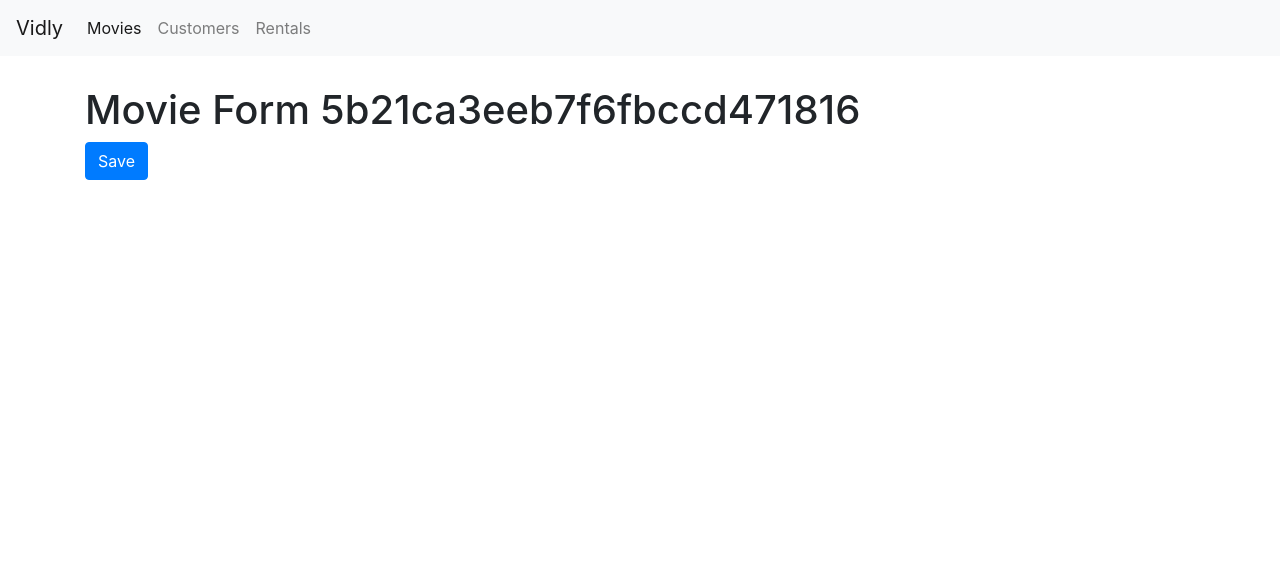
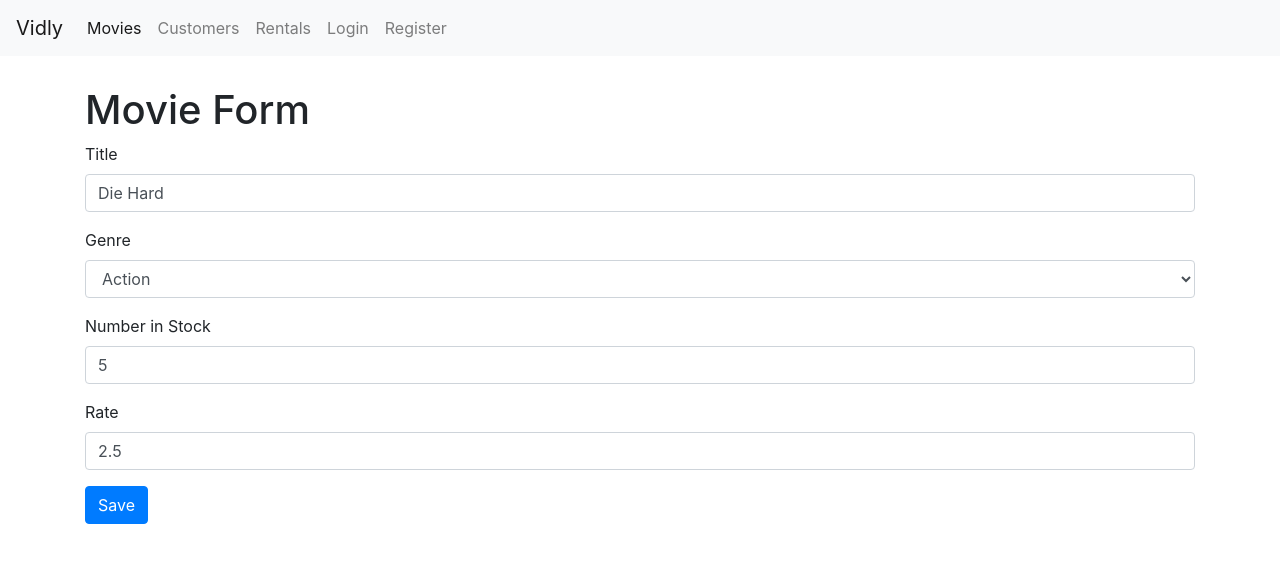
Before and after one commit to BFX09/BFX-Movie-Rental-Service, a React (Create React App) app: page /movies/5b21ca3eeb7f6fbccd471816 in a window 1280 px wide. Shown: the top 562 px of the page. Built offline with nearby package versions, Linux system fonts and the light colour scheme.

Commit message:
Building Forms.

```diff
--- a/package.json
+++ b/package.json
@@ -8,12 +8,13 @@
     "@testing-library/user-event": "^13.5.0",
     "bootstrap": "^4.1.1",
     "font-awesome": "^4.7.0",
+    "joi-browser": "13.4",
     "lodash": "^4.17.10",
     "prop-types": "^15.8.1",
     "query-string": "^7.1.1",
     "react": "^18.0.0",
     "react-dom": "^18.0.0",
-    "react-router-dom": "^4.3.1",
+    "react-router-dom": "^5.1.0",
     "react-scripts": "5.0.0",
     "web-vitals": "^2.1.4"
   },
--- a/src/App.js
+++ b/src/App.js
@@ -6,6 +6,8 @@
 import Rentals from "./components/Rentals";
 import NotFound from "./components/notFound";
 import NavBar from "./components/navBar";
+import LoginForm from "./components/loginForm";
+import RegisterForm from './components/registerForm';
 import "./App.css";
 
 class App extends Component {
@@ -15,6 +17,8 @@
         <NavBar />
         <main className="container">
           <Switch>
+            <Route path="/register" component={RegisterForm} />
+            <Route path="/login" component={LoginForm} />
             <Route path="/movies/:id" component={MovieForm} />
             <Route path="/movies" component={Movies}></Route>
             <Route path="/customers" component={Customers}></Route>
--- /dev/null
+++ b/src/components/common/form.jsx
@@ -0,0 +1,90 @@
+import React, { Component } from "react";
+import Joi from "joi-browser";
+import Input from "./input";
+import Select from "./select";
+
+class Form extends Component {
+  state = {
+    data: {},
+    errors: {}
+  };
+
+  validate = () => {
+    const options = { abortEarly: false };
+    const { error } = Joi.validate(this.state.data, this.schema, options);
+    if (!error) return null;
+
+    const errors = {};
+    for (let item of error.details) errors[item.path[0]] = item.message;
+    return errors;
+  };
+
+  validateProperty = ({ name, value }) => {
+    const obj = { [name]: value };
+    const schema = { [name]: this.schema[name] };
+    const { error } = Joi.validate(obj, schema);
+    return error ? error.details[0].message : null;
+  };
+
+  handleSubmit = e => {
+    e.preventDefault();
+
+    const errors = this.validate();
+    this.setState({ errors: errors || {} });
+    if (errors) return;
+
+    this.doSubmit();
+  };
+
+  handleChange = ({ currentTarget: input }) => {
+    const errors = { ...this.state.errors };
+    const errorMessage = this.validateProperty(input);
+    if (errorMessage) errors[input.name] = errorMessage;
+    else delete errors[input.name];
+
+    const data = { ...this.state.data };
+    data[input.name] = input.value;
+
+    this.setState({ data, errors });
+  };
+
+  renderButton(label) {
+    return (
+      <button disabled={this.validate()} className="btn btn-primary">
+        {label}
+      </button>
+    );
+  }
+
+  renderSelect(name, label, options) {
+    const { data, errors } = this.state;
+
+    return (
+      <Select
+        name={name}
+        value={data[name]}
+        label={label}
+        options={options}
+        onChange={this.handleChange}
+        error={errors[name]}
+      />
+    );
+  }
+
+  renderInput(name, label, type = "text") {
+    const { data, errors } = this.state;
+
+    return (
+      <Input
+        type={type}
+        name={name}
+        value={data[name]}
+        label={label}
+        onChange={this.handleChange}
+        error={errors[name]}
+      />
+    );
+  }
+}
+
+export default Form;
--- /dev/null
+++ b/src/components/common/input.jsx
@@ -0,0 +1,13 @@
+import React from "react";
+
+const Input = ({ name, label, error, ...rest }) => {
+  return (
+    <div className="form-group">
+      <label htmlFor={name}>{label}</label>
+      <input {...rest} name={name} id={name} className="form-control" />
+      {error && <div className="alert alert-danger">{error}</div>}
+    </div>
+  );
+};
+
+export default Input;
--- /dev/null
+++ b/src/components/common/select.jsx
@@ -0,0 +1,20 @@
+import React from "react";
+
+const Select = ({ name, label, options, error, ...rest }) => {
+  return (
+    <div className="form-group">
+      <label htmlFor={name}>{label}</label>
+      <select name={name} id={name} {...rest} className="form-control">
+        <option value="" />
+        {options.map(option => (
+          <option key={option._id} value={option._id}>
+            {option.name}
+          </option>
+        ))}
+      </select>
+      {error && <div className="alert alert-danger">{error}</div>}
+    </div>
+  );
+};
+
+export default Select;
--- /dev/null
+++ b/src/components/loginForm.jsx
@@ -0,0 +1,35 @@
+import React from "react";
+import Joi from "joi-browser";
+import Form from "./common/form";
+
+class LoginForm extends Form {
+  state = {
+    data: { username: "", password: "" },
+    errors: {},
+  };
+
+  schema = {
+    username: Joi.string().required().label("Username"),
+    password: Joi.string().required().label("Password"),
+  };
+
+  doSubmit = () => {
+    // Call the server
+    console.log("Submitted");
+  };
+
+  render() {
+    return (
+      <div>
+        <h1>Login</h1>
+        <form onSubmit={this.handleSubmit}>
+          {this.renderInput("username", "Username")}
+          {this.renderInput("password", "Password", "password")}
+          {this.renderButton("Login")}
+        </form>
+      </div>
+    );
+  }
+}
+
+export default LoginForm;
--- a/src/components/movieForm.jsx
+++ b/src/components/movieForm.jsx
@@ -1,17 +1,84 @@
 import React from "react";
+import Joi from "joi-browser";
+import Form from "./common/form";
+import { getMovie, saveMovie } from "../services/fakeMovieService";
+import { getGenres } from "../services/fakeGenreService";
 
-const MovieForm = ({ match, history }) => {
-  return (
-    <div>
-      <h1>Movie Form {match.params.id} </h1>
-      <button
-        onClick={() => history.push("/movies")}
-        className="btn btn-primary"
-      >
-        Save
-      </button>
-    </div>
-  );
-};
+class MovieForm extends Form {
+  state = {
+    data: {
+      title: "",
+      genreId: "",
+      numberInStock: "",
+      dailyRentalRate: ""
+    },
+    genres: [],
+    errors: {}
+  };
+
+  schema = {
+    _id: Joi.string(),
+    title: Joi.string()
+      .required()
+      .label("Title"),
+    genreId: Joi.string()
+      .required()
+      .label("Genre"),
+    numberInStock: Joi.number()
+      .required()
+      .min(0)
+      .max(100)
+      .label("Number in Stock"),
+    dailyRentalRate: Joi.number()
+      .required()
+      .min(0)
+      .max(10)
+      .label("Daily Rental Rate")
+  };
+
+  componentDidMount() {
+    const genres = getGenres();
+    this.setState({ genres });
+
+    const movieId = this.props.match.params.id;
+    if (movieId === "new") return;
+
+    const movie = getMovie(movieId);
+    if (!movie) return this.props.history.replace("/not-found");
+
+    this.setState({ data: this.mapToViewModel(movie) });
+  }
+
+  mapToViewModel(movie) {
+    return {
+      _id: movie._id,
+      title: movie.title,
+      genreId: movie.genre._id,
+      numberInStock: movie.numberInStock,
+      dailyRentalRate: movie.dailyRentalRate
+    };
+  }
+
+  doSubmit = () => {
+    saveMovie(this.state.data);
+
+    this.props.history.push("/movies");
+  };
+
+  render() {
+    return (
+      <div>
+        <h1>Movie Form</h1>
+        <form onSubmit={this.handleSubmit}>
+          {this.renderInput("title", "Title")}
+          {this.renderSelect("genreId", "Genre", this.state.genres)}
+          {this.renderInput("numberInStock", "Number in Stock", "number")}
+          {this.renderInput("dailyRentalRate", "Rate")}
+          {this.renderButton("Save")}
+        </form>
+      </div>
+    );
+  }
+}
 
 export default MovieForm;
--- a/src/components/movies.jsx
+++ b/src/components/movies.jsx
@@ -5,6 +5,7 @@
 import ListGroup from "./common/listGroup";
 import MoviesTable from "./moviesTable";
 import { paginate } from "../utils/paginate";
+import { Link } from "react-router-dom";
 import _ from "lodash";
 
 class Movies extends Component {
@@ -86,6 +87,9 @@
           />
         </div>
         <div className="col">
+          <Link className="btn btn-primary new-btn" to="/movies/new">
+            New Movie
+          </Link>
           <p>Showing {totalCount} movies in the database.</p>
           <MoviesTable
             movies={movies}
--- a/src/components/navBar.jsx
+++ b/src/components/navBar.jsx
@@ -35,6 +35,16 @@
               Rentals
             </NavLink>
           </li>
+          <li className="nav-item">
+            <NavLink className="nav-link" to="/login">
+              Login
+            </NavLink>
+          </li>
+          <li className="nav-item">
+            <NavLink className="nav-link" to="/register">
+              Register
+            </NavLink>
+          </li>
         </ul>
       </div>
     </nav>
--- /dev/null
+++ b/src/components/registerForm.jsx
@@ -0,0 +1,37 @@
+import React from "react";
+import Joi from "joi-browser";
+import Form from "./common/form";
+
+class RegisterForm extends Form {
+  state = {
+    data: { username: "", password: "", name: "" },
+    errors: {},
+  };
+
+  schema = {
+    username: Joi.string().email().required().label("Username"),
+    password: Joi.string().min(5).required().label("Password"),
+    name: Joi.string().required().label("Name"),
+  };
+
+  doSubmit = () => {
+    // Call the server
+    console.log("Submitted");
+  };
+
+  render() {
+    return (
+      <div>
+        <h1>Register</h1>
+        <form onSubmit={this.handleSubmit}>
+          {this.renderInput("username", "Username")}
+          {this.renderInput("password", "Password", "password")}
+          {this.renderInput("name", "Name")}
+          {this.renderButton("Register")}
+        </form>
+      </div>
+    );
+  }
+}
+
+export default RegisterForm;
--- a/src/services/fakeMovieService.js
+++ b/src/services/fakeMovieService.js
@@ -78,13 +78,13 @@
 
 export function saveMovie(movie) {
   let movieInDb = movies.find(m => m._id === movie._id) || {};
-  movieInDb.name = movie.name;
+  movieInDb.title = movie.title;
   movieInDb.genre = genresAPI.genres.find(g => g._id === movie.genreId);
   movieInDb.numberInStock = movie.numberInStock;
   movieInDb.dailyRentalRate = movie.dailyRentalRate;
 
   if (!movieInDb._id) {
-    movieInDb._id = Date.now();
+    movieInDb._id = Date.now().toString();
     movies.push(movieInDb);
   }
 
```
Also changed, not shown: src/index.css (+7 -3 lines), 1 other file (tests, documents, lock files or other folders).
